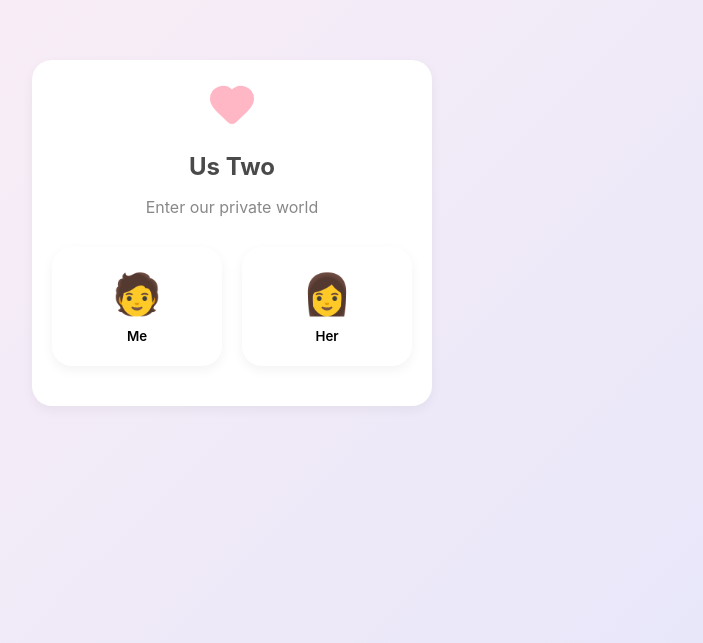
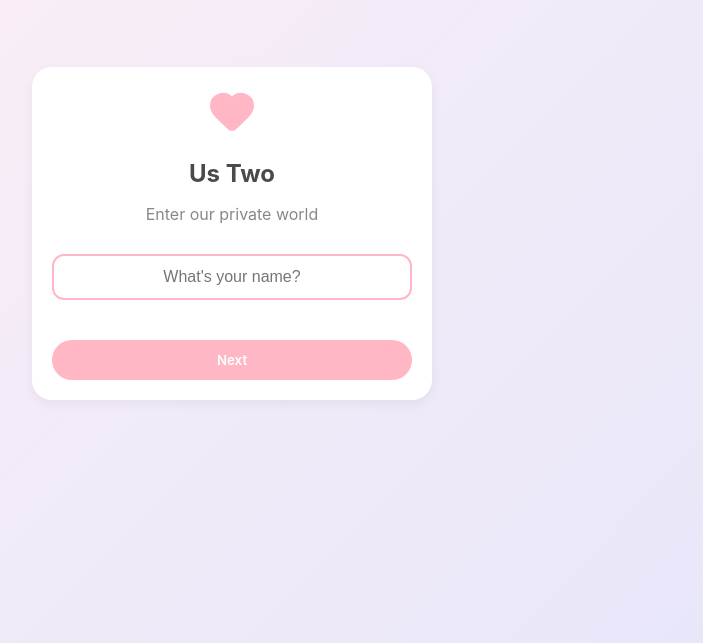
Before and after one commit to iroshansharma/personal_website, a Next.js app: page / in a window 1280 px wide. Shown: the part 157-800 px from the top of the page, without its empty margins (408-1111 px from the left). Built offline with nearby package versions, Linux system fonts and the light colour scheme.

Commit message:
Update page.js

```diff
--- a/app/page.js
+++ b/app/page.js
@@ -6,20 +6,30 @@ import { Heart } from 'lucide-react';
 
 export default function Login() {
   const { login } = useAuth();
-  const [selectedUser, setSelectedUser] = useState(null);
+  const [step, setStep] = useState('name'); // 'name' or 'pin'
+  const [name, setName] = useState('');
   const [pin, setPin] = useState('');
   const [error, setError] = useState('');
 
-  const users = [
-    { id: 'user1', name: 'Me', avatar: '🧑' },
-    { id: 'user2', name: 'Her', avatar: '👩' }
-  ];
+  const handleNameSubmit = (e) => {
+    e.preventDefault();
+    if (name.trim()) {
+      setStep('pin');
+      setError('');
+    } else {
+      setError('Please enter your name');
+    }
+  };
 
   const handleLogin = (e) => {
     e.preventDefault();
     // Simple PIN check - in a real app this should be secure
     if (pin === '1234') {
-      login(selectedUser);
+      login({
+        id: name.toLowerCase().replace(/\s/g, '_'),
+        name: name,
+        avatar: '👤'
+      });
     } else {
       setError('Incorrect PIN');
     }
@@ -40,35 +50,36 @@ export default function Login() {
         <h1 className="title">Us Two</h1>
         <p style={{ marginBottom: '30px', color: 'var(--text-muted)' }}>Enter our private world</p>
 
-        {!selectedUser ? (
-          <div style={{ display: 'grid', gridTemplateColumns: '1fr 1fr', gap: '20px' }}>
-            {users.map(user => (
-              <button
-                key={user.id}
-                onClick={() => setSelectedUser(user)}
-                className="card"
-                style={{
-                  cursor: 'pointer',
-                  border: '2px solid transparent',
-                  transition: 'all 0.2s',
-                  background: 'white'
-                }}
-                onMouseOver={(e) => e.currentTarget.style.borderColor = 'var(--primary)'}
-                onMouseOut={(e) => e.currentTarget.style.borderColor = 'transparent'}
-              >
-                <div style={{ fontSize: '40px', marginBottom: '10px' }}>{user.avatar}</div>
-                <div style={{ fontWeight: '600' }}>{user.name}</div>
-              </button>
-            ))}
-          </div>
+        {step === 'name' ? (
+          <form onSubmit={handleNameSubmit}>
+            <div style={{ marginBottom: '20px' }}>
+              <input
+                type="text"
+                value={name}
+                onChange={(e) => setName(e.target.value)}
+                placeholder="What's your name?"
+                className="input"
+                style={{ marginBottom: '20px', textAlign: 'center' }}
+                autoFocus
+              />
+            </div>
+            {error && <p style={{ color: 'red', marginBottom: '15px' }}>{error}</p>}
+            <button type="submit" className="btn" style={{ width: '100%' }}>
+              Next
+            </button>
+          </form>
         ) : (
           <form onSubmit={handleLogin}>
             <div style={{ marginBottom: '20px' }}>
-              <div style={{ fontSize: '40px', marginBottom: '10px' }}>{selectedUser.avatar}</div>
-              <h3>Welcome back, {selectedUser.name}</h3>
+              <div style={{ fontSize: '40px', marginBottom: '10px' }}>👤</div>
+              <h3>Welcome, {name}</h3>
               <button
                 type="button"
-                onClick={() => setSelectedUser(null)}
+                onClick={() => {
+                  setStep('name');
+                  setPin('');
+                  setError('');
+                }}
                 style={{ color: 'var(--text-muted)', fontSize: '14px', marginTop: '5px', background: 'none', textDecoration: 'underline' }}
               >
                 Not you?
```
